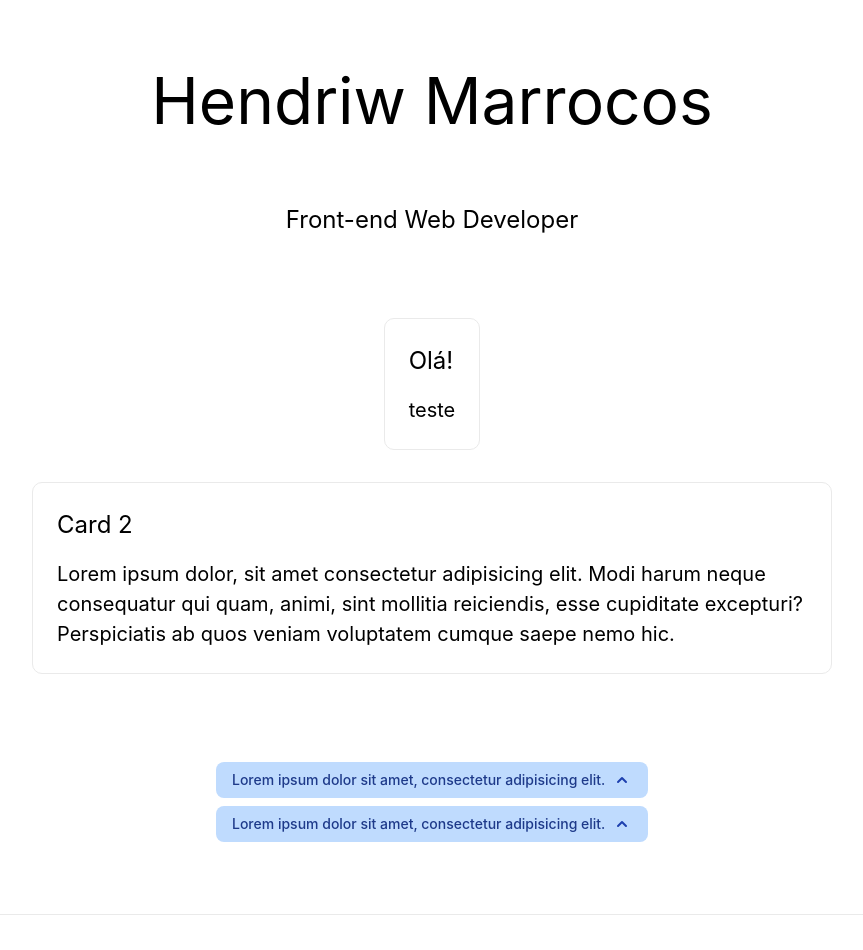
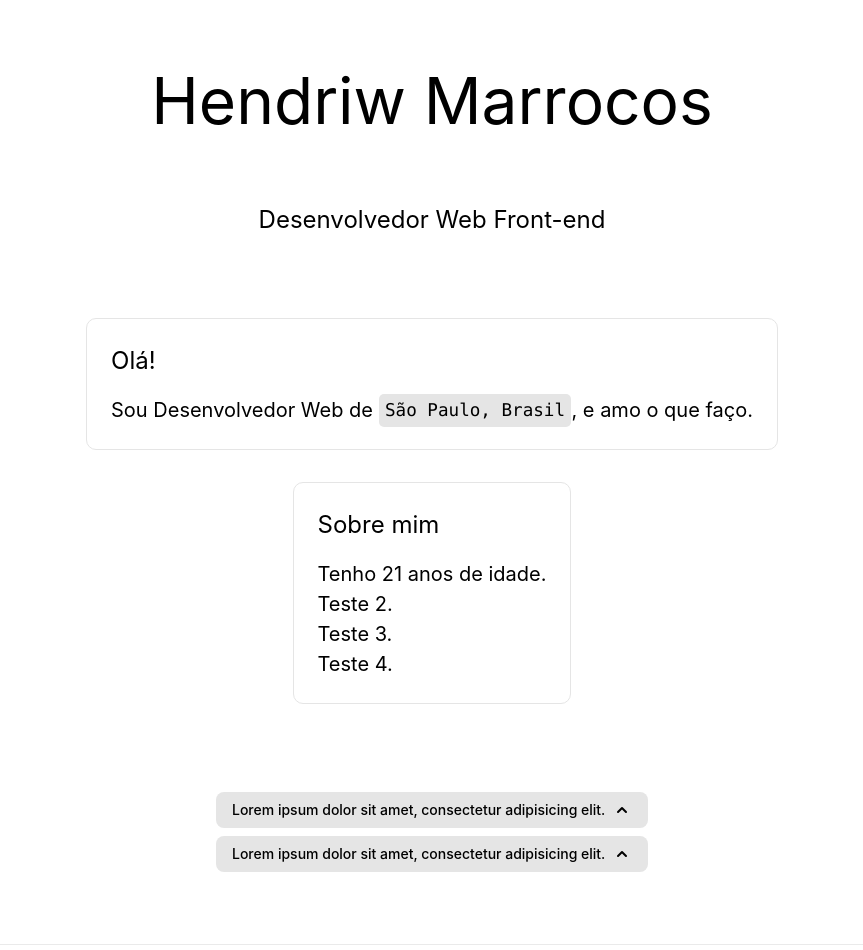
Before and after one commit to hmarrocos/hmarrocos, a Next.js app: page / in a window 1280 px wide. Shown: the top 950 px of the page, without its empty margins (208-1071 px from the left). Built offline with nearby package versions, Linux system fonts and the light colour scheme.

Commit message:
start (real)

```diff
--- a/pages/index.tsx
+++ b/pages/index.tsx
@@ -23,35 +23,46 @@ export default function Home(): JSX.Element {
         </h1>
 
         <p className={styles.description}>
-        Front-end Web Developer
+        Desenvolvedor Web Front-end
         </p>
 
         <div className={styles.grid}>
           <a className={styles.card}>
             <h2>Olá!</h2>
-            <p>teste</p>
+            <p>
+              Sou Desenvolvedor Web de{' '}
+              <a
+              href="https://google.com/maps/place/Sao+Paulo"
+              className={styles.code}>
+                São Paulo, Brasil
+              </a>
+              , e amo o que faço.
+            </p>
           </a>
 
           <a className={styles.card}>
-            <h2>Card 2</h2>
-            <p>Lorem ipsum dolor, sit amet consectetur adipisicing elit. Modi harum neque consequatur qui quam, animi, sint mollitia reiciendis, esse cupiditate excepturi? Perspiciatis ab quos veniam voluptatem cumque saepe nemo hic.</p>
+            <h2>Sobre mim</h2>
+            <p>Tenho 21 anos de idade.</p>
+            <p>Teste 2.</p>
+            <p>Teste 3.</p>
+            <p>Teste 4.</p>
           </a>
         </div>
 
         <div className="w-full px-4 pt-16">
-      <div className="mx-auto w-full max-w-md rounded-2xl bg-white p-2">
+      <div className="mx-auto w-full max-w-md rounded-2xl p-2">
         <Disclosure>
           {({ open }) => (
             <>
-              <Disclosure.Button className="flex w-full justify-between rounded-lg bg-blue-200 px-4 py-2 text-left text-sm font-medium text-blue-900 hover:bg-blue-300 focus:outline-none focus-visible:ring focus-visible:ring-blue-800 focus-visible:ring-opacity-75">
+              <Disclosure.Button className="flex w-full justify-between rounded-lg bg-neutral-200 px-4 py-2 text-left text-sm font-medium">
                 <span>Lorem ipsum dolor sit amet, consectetur adipisicing elit.</span>
                 <ChevronUpIcon
                   className={`${
                     open ? 'rotate-180 transform' : ''
-                  } h-5 w-5 text-blue-800`}
+                  } h-5 w-5`}
                 />
               </Disclosure.Button>
-              <Disclosure.Panel className="px-4 pt-4 pb-2 text-sm text-gray-500">
+              <Disclosure.Panel className="px-4 pt-4 pb-2 text-sm">
                 Lorem ipsum dolor sit amet consectetur adipisicing elit. Odit eaque libero fugit molestias ipsa cum, vel voluptatibus ad esse soluta. Adipisci cumque beatae est similique doloribus excepturi? Odio, fugit id.
               </Disclosure.Panel>
             </>
@@ -60,15 +71,15 @@ export default function Home(): JSX.Element {
         <Disclosure as="div" className="mt-2">
           {({ open }) => (
             <>
-              <Disclosure.Button className="flex w-full justify-between rounded-lg bg-blue-200 px-4 py-2 text-left text-sm font-medium text-blue-900 hover:bg-blue-300 focus:outline-none focus-visible:ring focus-visible:ring-blue-800 focus-visible:ring-opacity-75">
+              <Disclosure.Button className="flex w-full justify-between rounded-lg bg-neutral-200 px-4 py-2 text-left text-sm font-medium">
                 <span>Lorem ipsum dolor sit amet, consectetur adipisicing elit.</span>
                 <ChevronUpIcon
                   className={`${
                     open ? 'rotate-180 transform' : ''
-                  } h-5 w-5 text-blue-800`}
+                  } h-5 w-5`}
                 />
               </Disclosure.Button>
-              <Disclosure.Panel className="px-4 pt-4 pb-2 text-sm text-gray-500">
+              <Disclosure.Panel className="px-4 pt-4 pb-2 text-sm">
                 Lorem ipsum dolor sit amet, consectetur adipisicing elit. Optio obcaecati sint perferendis eligendi, enim tempora voluptatum cupiditate pariatur qui voluptatibus saepe facilis asperiores fuga laboriosam voluptatem odio? Officia, quod nobis!
               </Disclosure.Panel>
             </>
--- a/styles/Home.module.scss
+++ b/styles/Home.module.scss
@@ -60,17 +60,10 @@
   text-align: left;
   color: inherit;
   text-decoration: none;
-  border: 1px solid #eaeaea;
+  border: 1px solid #e5e5e5;
   border-radius: 10px;
   transition: color 0.15s ease, border-color 0.15s ease;
   max-width: 800px;
-}
-
-.card:hover,
-.card:focus,
-.card:active {
-  color: #0070f3;
-  border-color: #0070f3;
 }
 
 .card h2 {
@@ -84,6 +77,15 @@
   line-height: 1.5;
 }
 
+.code {
+  background: #e5e5e5;
+  border-radius: 5px;
+  padding: 0.4rem;
+  font-size: 1.1rem;
+  font-family: Menlo, Monaco, Lucida Console, Liberation Mono, DejaVu Sans Mono,
+    Bitstream Vera Sans Mono, Courier New, monospace;
+}
+
 .logo {
   height: 1em;
   margin-left: 0.5rem;
```
